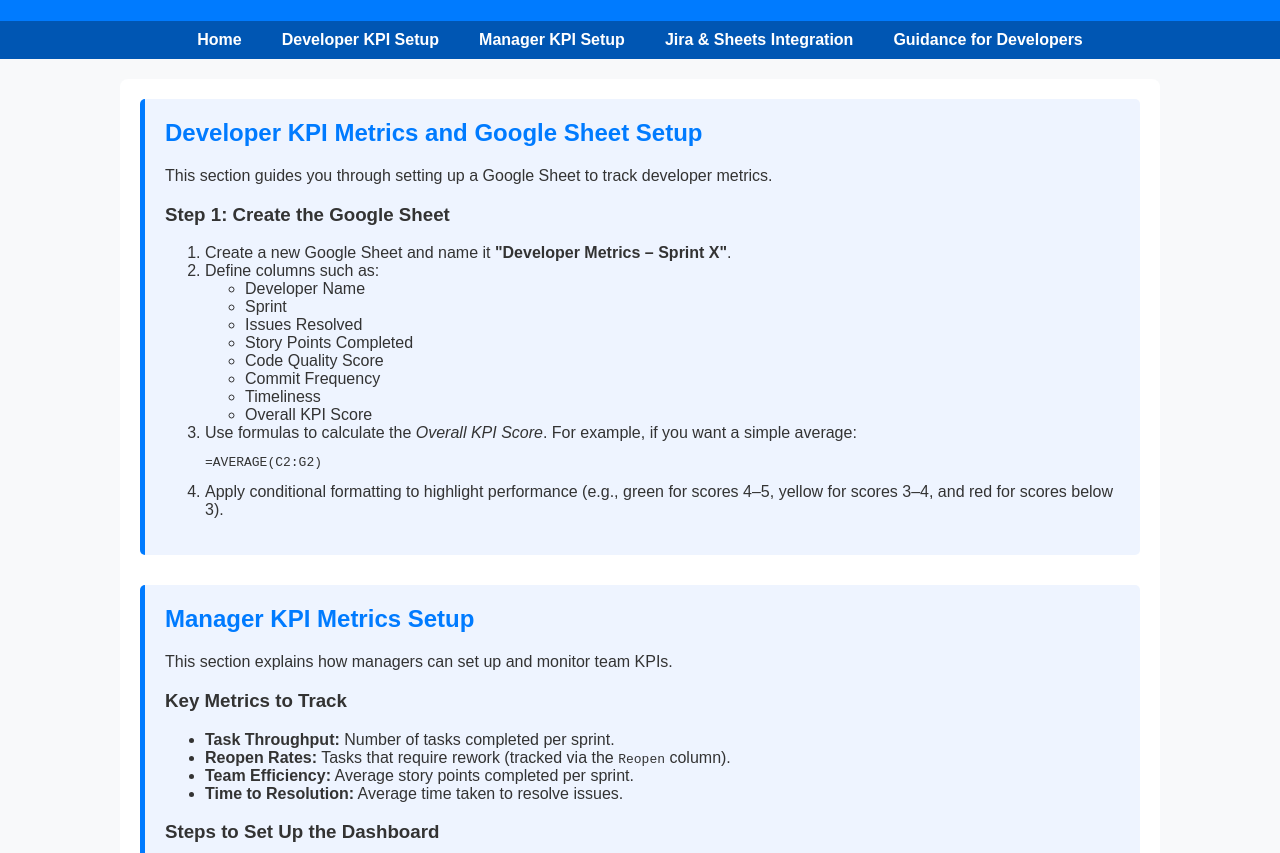
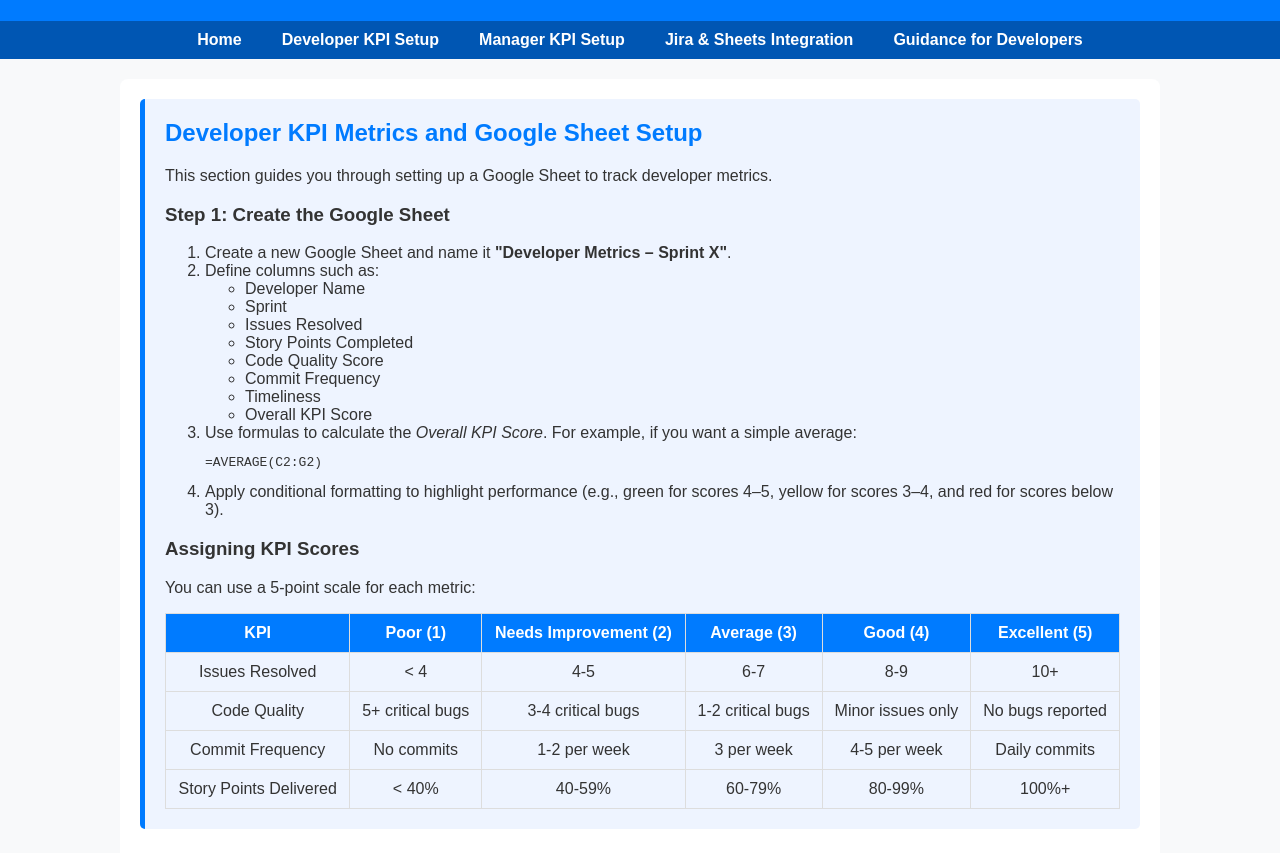
Before and after one commit to solobuilderhub/jira_guide, a plain HTML site: page kpi.html in a window 1280 px wide. Shown: the part 99-952 px from the top of the page. Drawn offline with Linux system fonts and the light colour scheme.

Commit message:
Update kpi.html

```diff
--- a/kpi.html
+++ b/kpi.html
@@ -2,7 +2,7 @@
 <html lang="en">
 <head>
   <meta charset="UTF-8" />
-  <!-- The base tag helps relative links resolve properly -->
+  <!-- The base tag ensures that all relative URLs resolve correctly -->
   <base href="/jira_guide/">
   <meta name="viewport" content="width=device-width, initial-scale=1.0" />
   <title>Algoclan KPI Guide</title>
@@ -29,6 +29,7 @@
     <section id="kpi-developer" class="section">
       <h2>Developer KPI Metrics and Google Sheet Setup</h2>
       <p>This section guides you through setting up a Google Sheet to track developer metrics.</p>
+
       <h3>Step 1: Create the Google Sheet</h3>
       <ol>
         <li>Create a new Google Sheet and name it <strong>"Developer Metrics – Sprint X"</strong>.</li>
@@ -52,6 +53,51 @@
           Apply conditional formatting to highlight performance (e.g., green for scores 4–5, yellow for scores 3–4, and red for scores below 3).
         </li>
       </ol>
+
+      <h3>Assigning KPI Scores</h3>
+      <p>You can use a 5-point scale for each metric:</p>
+      <table class="story-points-table">
+        <tr>
+          <th>KPI</th>
+          <th>Poor (1)</th>
+          <th>Needs Improvement (2)</th>
+          <th>Average (3)</th>
+          <th>Good (4)</th>
+          <th>Excellent (5)</th>
+        </tr>
+        <tr>
+          <td>Issues Resolved</td>
+          <td>&lt; 4</td>
+          <td>4-5</td>
+          <td>6-7</td>
+          <td>8-9</td>
+          <td>10+</td>
+        </tr>
+        <tr>
+          <td>Code Quality</td>
+          <td>5+ critical bugs</td>
+          <td>3-4 critical bugs</td>
+          <td>1-2 critical bugs</td>
+          <td>Minor issues only</td>
+          <td>No bugs reported</td>
+        </tr>
+        <tr>
+          <td>Commit Frequency</td>
+          <td>No commits</td>
+          <td>1-2 per week</td>
+          <td>3 per week</td>
+          <td>4-5 per week</td>
+          <td>Daily commits</td>
+        </tr>
+        <tr>
+          <td>Story Points Delivered</td>
+          <td>&lt; 40%</td>
+          <td>40-59%</td>
+          <td>60-79%</td>
+          <td>80-99%</td>
+          <td>100%+</td>
+        </tr>
+      </table>
     </section>
 
     <!-- Manager KPI Setup Section -->
@@ -82,14 +128,14 @@
       <h3>Option 1: Jira Cloud for Sheets Add-On</h3>
       <ol>
         <li>Install the <a href="https://workspace.google.com/marketplace/app/jira_cloud_for_sheets/1002072061976" target="_blank">Jira Cloud for Sheets</a> add-on from the Google Workspace Marketplace.</li>
-        <li>Open your Google Sheet and navigate to <strong>Add-ons > Jira Cloud for Sheets > Create New Report</strong>.</li>
+        <li>Open your Google Sheet and navigate to <strong>Add-ons &gt; Jira Cloud for Sheets &gt; Create New Report</strong>.</li>
         <li>Configure the report by entering your Jira instance URL and using a JQL query (e.g., <code>project = "YOURPROJECT" AND sprint = "Sprint X" AND status = Done</code>).</li>
         <li>Map the fields you need (such as assignee, story points, etc.) and schedule regular data refreshes.</li>
       </ol>
 
       <h3>Option 2: Google Apps Script with Jira REST API</h3>
       <ol>
-        <li>In your Google Sheet, go to <strong>Extensions > Apps Script</strong>.</li>
+        <li>In your Google Sheet, go to <strong>Extensions &gt; Apps Script</strong>.</li>
         <li>Insert the following sample script to fetch Jira data:
           <pre><code>
 function fetchJiraData() {
```
